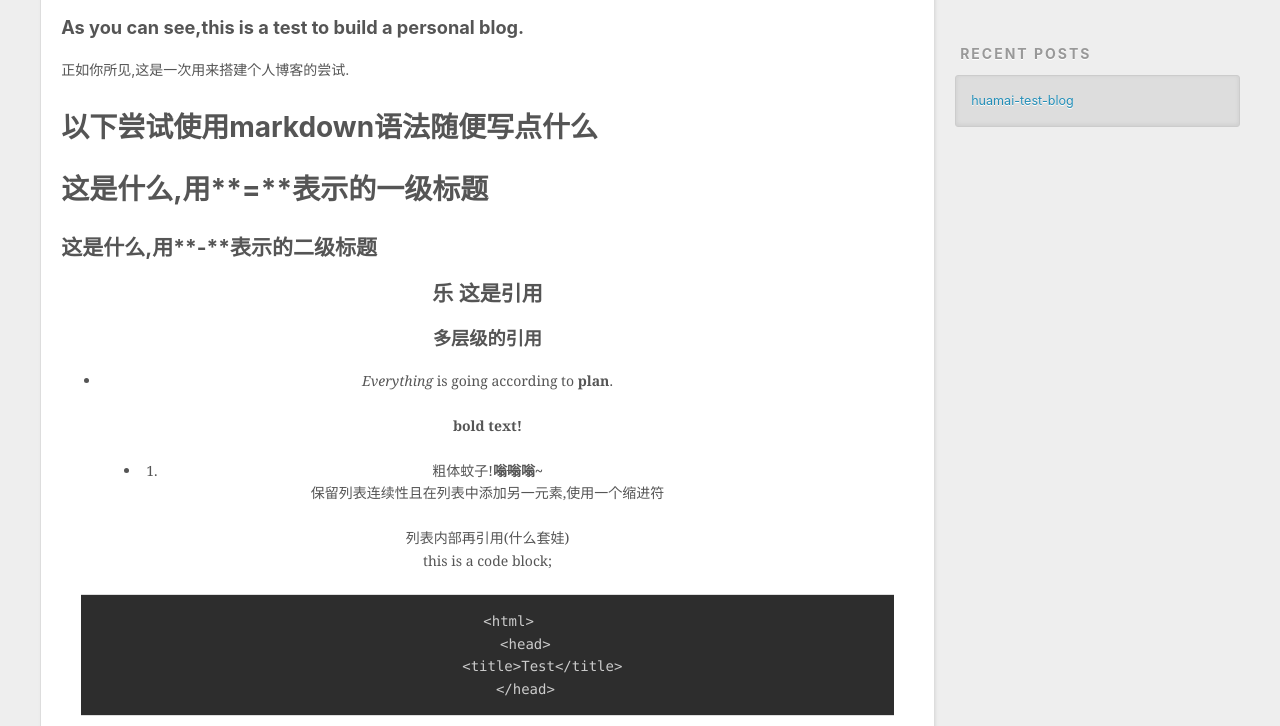
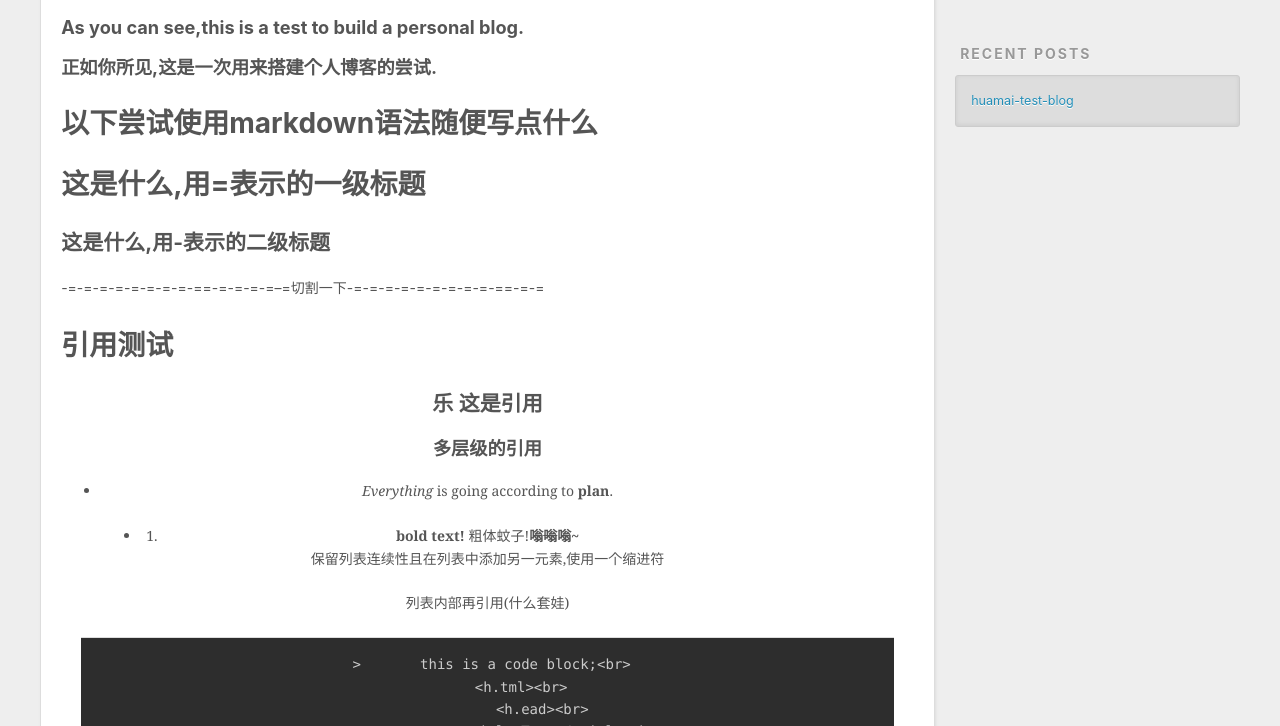
Before and after one commit to Huamaisolis/Huamaisolis.github.io, a plain HTML site: page 2024/10/20/huamai-test-blog/index.html in a window 1280 px wide. Shown: the part 434-1160 px from the top of the page. Drawn offline with Linux system fonts and the light colour scheme.

Commit message:
Site updated: 2024-10-20 16:53:25

```diff
--- a/2024/10/20/huamai-test-blog/index.html
+++ b/2024/10/20/huamai-test-blog/index.html
@@ -6,15 +6,15 @@
 
   <title>huamai-test-blog | Hexo</title>
   <meta name="viewport" content="width=device-width, initial-scale=1, shrink-to-fit=no">
-  <meta name="description" content="As you can see,this is a test to build a personal blog.正如你所见,这是一次用来搭建个人博客的尝试. 以下尝试使用markdown语法随便写点什么这是什么,用**&#x3D;**表示的一级标题这是什么,用**-**表示的二级标题 乐 这是引用 多层级的引用  Everything is going according to plan. bold">
+  <meta name="description" content="As you can see,this is a test to build a personal blog.正如你所见,这是一次用来搭建个人博客的尝试.以下尝试使用markdown语法随便写点什么这是什么,用&#x3D;表示的一级标题这是什么,用-表示的二级标题-&#x3D;-&#x3D;-&#x3D;-&#x3D;-&#x3D;-&#x3D;-&#x3D;-&#x3D;-&#x3D;&amp;#x3D">
 <meta property="og:type" content="article">
 <meta property="og:title" content="huamai-test-blog">
 <meta property="og:url" content="http://example.com/2024/10/20/huamai-test-blog/index.html">
 <meta property="og:site_name" content="Hexo">
-<meta property="og:description" content="As you can see,this is a test to build a personal blog.正如你所见,这是一次用来搭建个人博客的尝试. 以下尝试使用markdown语法随便写点什么这是什么,用**&#x3D;**表示的一级标题这是什么,用**-**表示的二级标题 乐 这是引用 多层级的引用  Everything is going according to plan. bold">
+<meta property="og:description" content="As you can see,this is a test to build a personal blog.正如你所见,这是一次用来搭建个人博客的尝试.以下尝试使用markdown语法随便写点什么这是什么,用&#x3D;表示的一级标题这是什么,用-表示的二级标题-&#x3D;-&#x3D;-&#x3D;-&#x3D;-&#x3D;-&#x3D;-&#x3D;-&#x3D;-&#x3D;&amp;#x3D">
 <meta property="og:locale" content="en_US">
 <meta property="article:published_time" content="2024-10-20T07:53:34.000Z">
-<meta property="article:modified_time" content="2024-10-20T08:43:27.585Z">
+<meta property="article:modified_time" content="2024-10-20T08:53:13.460Z">
 <meta property="article:author" content="John Doe">
 <meta name="twitter:card" content="summary">
 
@@ -93,17 +93,16 @@
 
     <div class="e-content article-entry" itemprop="articleBody">
 
-        <h3 id="As-you-can-see-this-is-a-test-to-build-a-personal-blog"><a href="#As-you-can-see-this-is-a-test-to-build-a-personal-blog" class="headerlink" title="As you can see,this is a test to build a personal blog."></a>As you can see,this is a test to build a personal blog.<br></h3><p>正如你所见,这是一次用来搭建个人博客的尝试.<br></p>
-<h1 id="以下尝试使用markdown语法随便写点什么"><a href="#以下尝试使用markdown语法随便写点什么" class="headerlink" title="以下尝试使用markdown语法随便写点什么"></a>以下尝试使用<strong>markdown</strong>语法随便写点什么<br></h1><h1 id="这是什么-用-表示的一级标题"><a href="#这是什么-用-表示的一级标题" class="headerlink" title="这是什么,用**&#x3D;**表示的一级标题"></a>这是什么,用**&#x3D;**表示的一级标题<br></h1><h2 id="这是什么-用-表示的二级标题"><a href="#这是什么-用-表示的二级标题" class="headerlink" title="这是什么,用**-**表示的二级标题"></a>这是什么,用**-**表示的二级标题<br></h2><blockquote>
+        <h3 id="As-you-can-see-this-is-a-test-to-build-a-personal-blog"><a href="#As-you-can-see-this-is-a-test-to-build-a-personal-blog" class="headerlink" title="As you can see,this is a test to build a personal blog."></a>As you can see,this is a test to build a personal blog.</h3><h3 id="正如你所见-这是一次用来搭建个人博客的尝试"><a href="#正如你所见-这是一次用来搭建个人博客的尝试" class="headerlink" title="正如你所见,这是一次用来搭建个人博客的尝试."></a>正如你所见,这是一次用来搭建个人博客的尝试.</h3><h1 id="以下尝试使用markdown语法随便写点什么"><a href="#以下尝试使用markdown语法随便写点什么" class="headerlink" title="以下尝试使用markdown语法随便写点什么"></a>以下尝试使用<strong>markdown</strong>语法随便写点什么</h1><h1 id="这是什么-用-表示的一级标题"><a href="#这是什么-用-表示的一级标题" class="headerlink" title="这是什么,用&#x3D;表示的一级标题"></a>这是什么,用&#x3D;表示的一级标题</h1><h2 id="这是什么-用-表示的二级标题"><a href="#这是什么-用-表示的二级标题" class="headerlink" title="这是什么,用-表示的二级标题"></a>这是什么,用-表示的二级标题</h2><p>-&#x3D;-&#x3D;-&#x3D;-&#x3D;-&#x3D;-&#x3D;-&#x3D;-&#x3D;-&#x3D;&#x3D;-&#x3D;-&#x3D;-&#x3D;-&#x3D;–&#x3D;切割一下-&#x3D;-&#x3D;-&#x3D;-&#x3D;-&#x3D;-&#x3D;-&#x3D;-&#x3D;-&#x3D;-&#x3D;&#x3D;-&#x3D;-&#x3D;</p>
+<h1 id="引用测试"><a href="#引用测试" class="headerlink" title="引用测试"></a>引用测试</h1><blockquote>
 <h2 id="乐-这是引用"><a href="#乐-这是引用" class="headerlink" title="乐 这是引用"></a>乐 这是引用</h2><blockquote>
 <h3 id="多层级的引用"><a href="#多层级的引用" class="headerlink" title="多层级的引用"></a>多层级的引用</h3></blockquote>
 <ul>
 <li><em>Everything</em> is going according to <strong>plan</strong>.<blockquote>
-<p><strong>bold text!</strong> </p>
 <ul>
 <li><ol>
-<li>粗体蚊子!<strong>嗡<del>嗡</del>嗡~</strong><br> 保留列表连续性且在列表中添加另一元素,使用一个缩进符<br><blockquote>
-<p>列表内部再引用(什么套娃)<br>this is a code block;</p>
+<li><strong>bold text!</strong>  粗体蚊子!<strong>嗡<del>嗡</del>嗡~</strong><br> 保留列表连续性且在列表中添加另一元素,使用一个缩进符<br><blockquote>
+<p>列表内部再引用(什么套娃)<br></p>
 </blockquote>
 </li>
 </ol>
@@ -113,10 +112,11 @@
 </li>
 </ul>
 <blockquote>
-<pre><code>     &lt;html&gt;
-         &lt;head&gt;
-             &lt;title&gt;Test&lt;/title&gt;
-         &lt;/head&gt;
+<pre><code> &gt;       this is a code block;&lt;br&gt;
+        &lt;h.tml&gt;&lt;br&gt;
+             &lt;h.ead&gt;&lt;br&gt;
+                 &lt;t.itle&gt;Test&lt;/t.itle&gt;&lt;br&gt;
+             &lt;/h.ead&gt;&lt;br&gt;
 </code></pre>
 </blockquote>
 <blockquote>
```
Also changed, not shown: index.html (+9 -9 lines).
